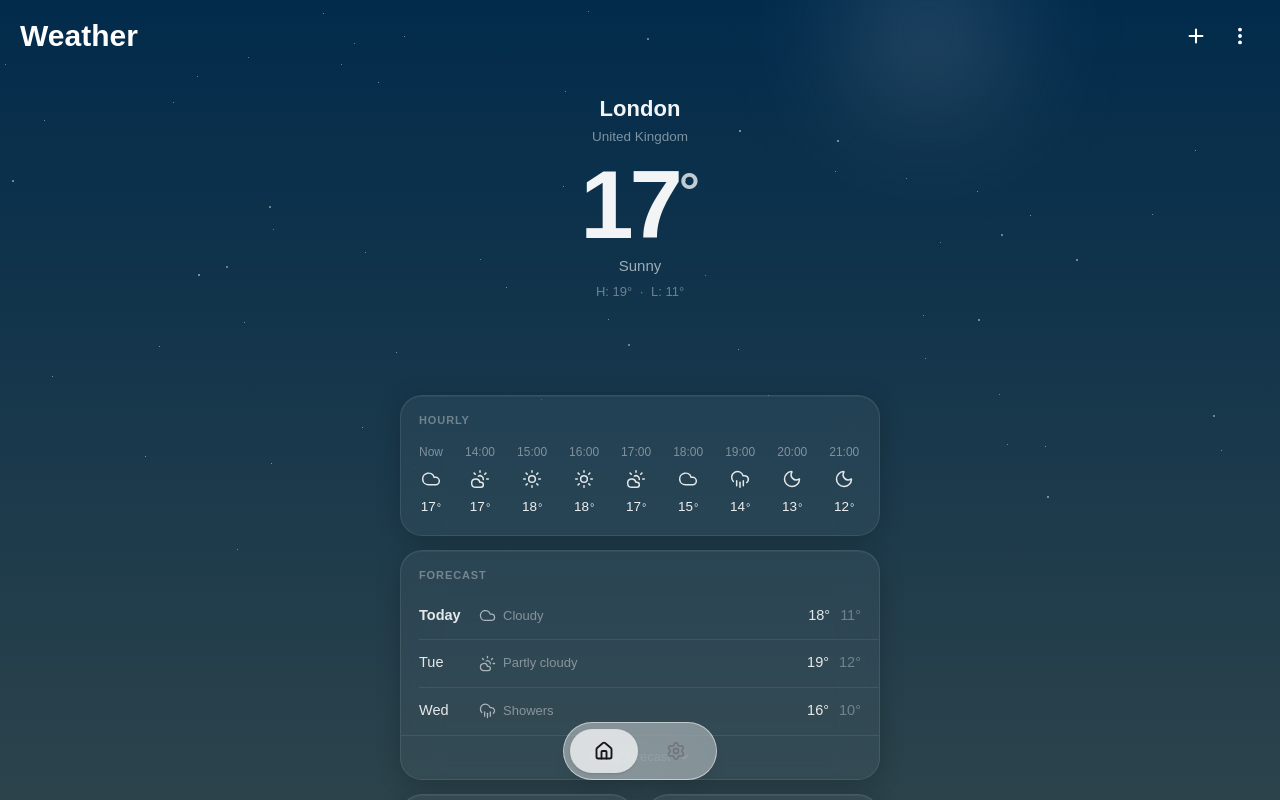
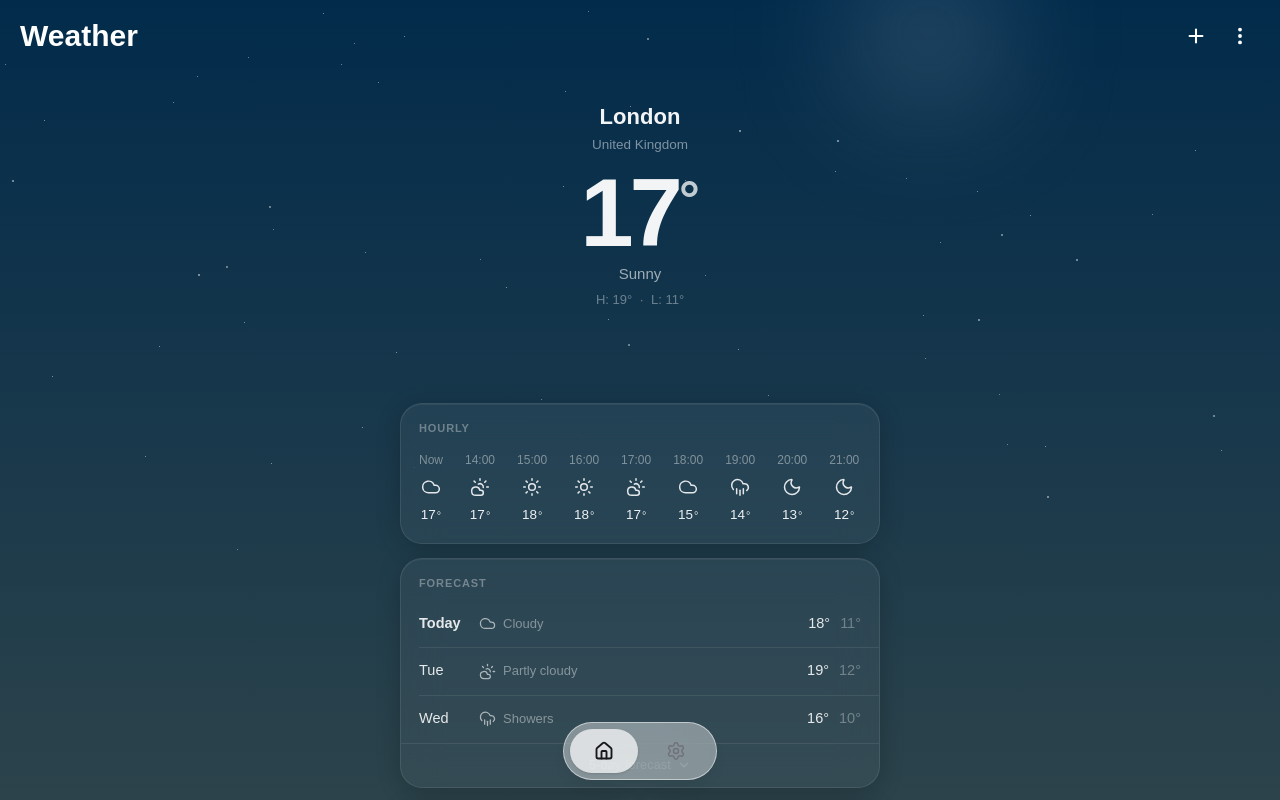
Before and after one commit to TheVamoraProject/VamoraWeather, a Next.js app in the folder web/: page / in a window 1280 px wide. Built offline with nearby package versions, Linux system fonts and the light colour scheme.

Commit message:
Increase top padding of hero section

```diff
--- a/web/app/page.tsx
+++ b/web/app/page.tsx
@@ -172,7 +172,7 @@ export default function WeatherHome() {
           {/* ══ Hero ═════════════════════════════════════════════════════ */}
           <div style={{
             textAlign: "center",
-            paddingTop: 12,
+            paddingTop: 20,
             paddingBottom: 80,
           }}>
             <h1 style={{
```
